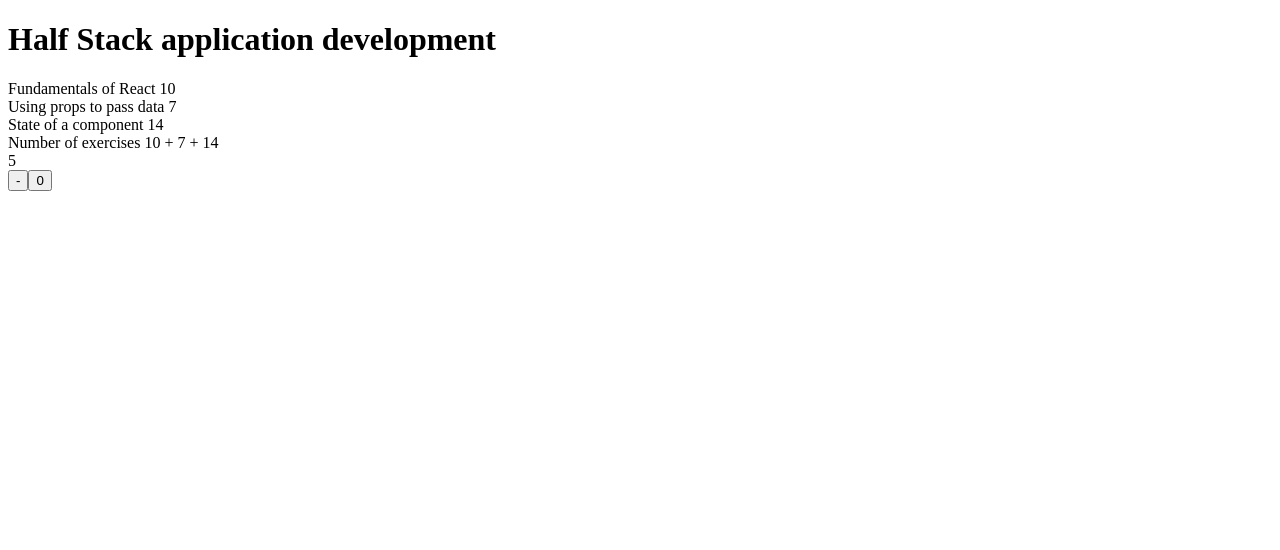
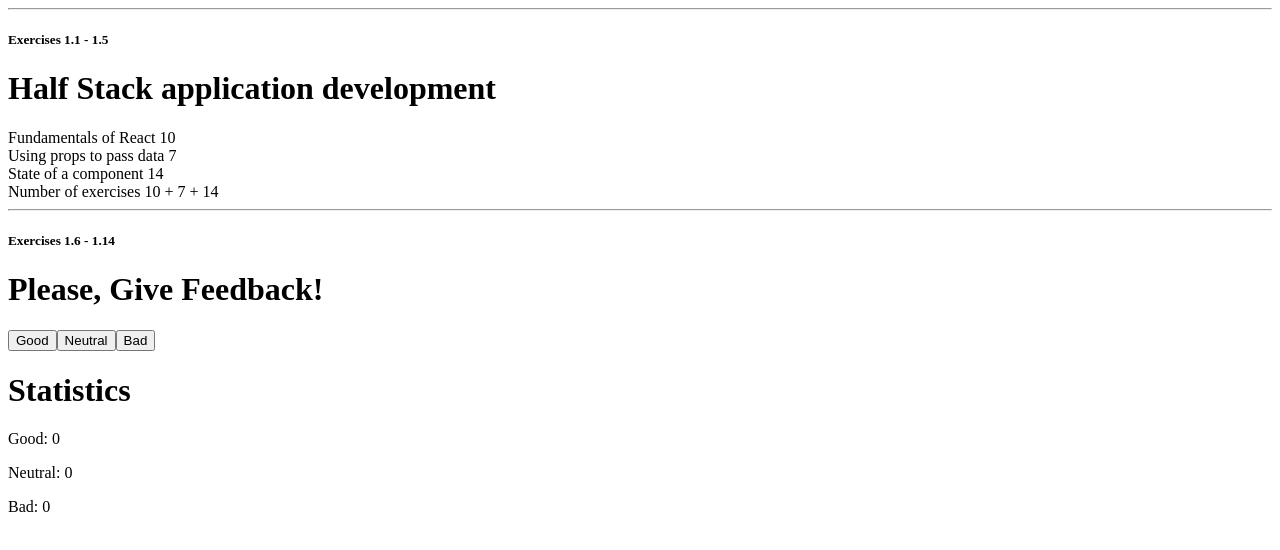
Before and after one commit to elviscops/Part1_FullStackOpen, a React (Vite) app: page / in a window 1280 px wide. Shown: the top 550 px of the page. Built offline with nearby package versions, Linux system fonts and the light colour scheme.

Commit message:
Exercise 1.6

```diff
--- a/src/App.jsx
+++ b/src/App.jsx
@@ -1,4 +1,12 @@
 import { useState } from 'react'
+
+const TextH1 = function(props){
+    return (<h1>{props.text}</h1>)
+}
+
+const TextP = function(props){
+    return (<p>{props.text} {props.value}</p>)
+}
 
 const Header = function(props){
     return (<h1>{props.course.name}</h1>)
@@ -41,11 +49,17 @@
     )
 }
 
-const DisplayCount = ({counter}) => {return (<div>{counter}</div>)}
+// Practice Component functions
+// const DisplayCount = ({counter}) => {return (<div>{counter}</div>)}
 const Button = ({onClick,text}) => <button onClick={onClick}>{text}</button>
 
 
 const App = () => {
+
+    /**********************************************/
+    /*******        Exercises 1.1-1.5     *********/
+    /**********************************************/
+    // Constants
     const course = {
         name : 'Half Stack application development',
         parts : [
@@ -64,38 +78,51 @@
         ]
     }
 
-    const [ counter, setCounter ] = useState(0)
+    /***********************************************/
+    /*******        Exercises 1.6-1.14     *********/
+    /***********************************************/
 
-    // const handlePlusClick = () => {
-    //     console.log('clicked')
-    //     return setCounter(counter + 1);
-    // }
+    const giveFeedackTitle = "Please, Give Feedback!";
+    const statisticsTitle = "Statistics";
 
-    const countUp = setTimeout(()=>setCounter(counter+1),1000)
+    const [good, setGood] = useState(0);
+    const [neutral, setNeutral] = useState(0);
+    const [bad, setBad] = useState(0);
 
-    const handleMinusClick = () => {
-        clearTimeout(countUp);
-        return setCounter(counter - 1);
-    }
-    const handleZeroClick = () => {
-        clearTimeout(countUp);
-        return setCounter(0);
-    }
-    console.log(counter)
+    const handleGoodClick = () => setGood(good + 1);
+    const handleNeutralClick = () => setNeutral(neutral + 1);
+    const handleBadClick = () => setBad(bad + 1);
+
+
+
     return (
       <div>
+
+        {/* Components for exercises 1.1 - 1.5 */}
+        <hr></hr>
+        <h5>Exercises 1.1 - 1.5</h5>
         <Header course={course}/>
         <Content parts={course.parts}/>
         <Total parts={course.parts}/>
-
-        {/* <button onClick={handlePlusClick}>+</button> */}
-        <DisplayCount counter={counter}/>
-        <Button onClick={handleMinusClick} text={"-"}/>
-        <Button onClick={handleZeroClick} text={0}/>
+        <hr></hr>
 
 
+        {/* Components for exercises 1.6 - 1.14 */}
+        <h5>Exercises 1.6 - 1.14</h5>
+        <TextH1 text={giveFeedackTitle}/>
+        <Button onClick={handleGoodClick} text={"Good"}/>
+        <Button onClick={handleNeutralClick} text={"Neutral"}/>
+        <Button onClick={handleBadClick} text={"Bad"}/>
+        <TextH1 text={statisticsTitle}/>
+        <TextP text={"Good: "} value={good}/>
+        <TextP text={"Neutral: "} value={neutral}/>
+        <TextP text={"Bad: "} value={bad}/>
 
-
+        {/* Practice components */}
+        {/* <DisplayCount counter={counter}/>
+        <button onClick={handlePlusClick}>+</button>
+        <Button onClick={handleMinusClick} text={"-"}/>
+        <Button onClick={handleZeroClick} text={0}/> */}
       </div>
     )
   }
--- a/src/main.jsx
+++ b/src/main.jsx
@@ -1,3 +1,4 @@
+import React from 'react'
 import ReactDOM from 'react-dom/client'
 
 import App from './App'
```
